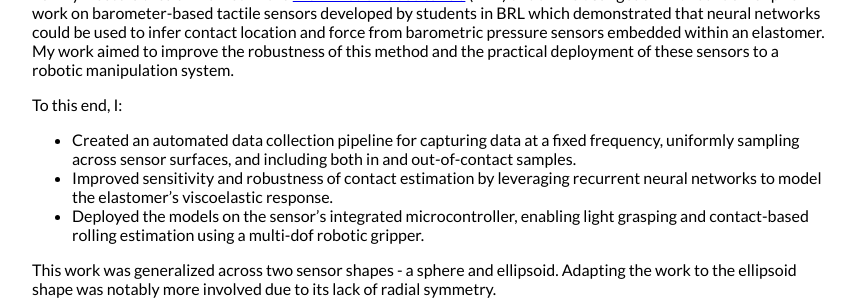
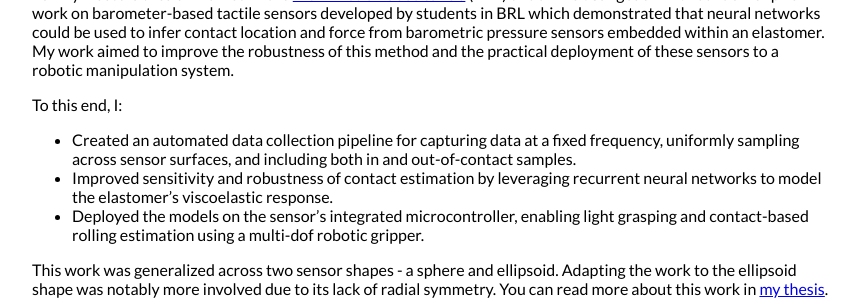
Before and after one commit to sharmi0/sharmi0.github.io, a Jekyll site: the page built from _projects/brl_p.md, in a window 1280 px wide and 900 px high, scrolled down 375 px, cut to the strip 0-306 px from the top of the window. Shown: the whole strip, without its empty margins (208-1067 px from the left). Built offline with Jekyll 4.4.1, drawn with Linux system fonts in a browser that asks for light colours.

Commit message:
added thesis link

```diff
--- a/_layouts/home.html
+++ b/_layouts/home.html
@@ -59,7 +59,7 @@
     <h4>Recent updates</h4>
     <div class="updates-wrapper">
       <ul id="items-list">
-        <li>||[10/01]|| Began a research contractor position at  <a href="https://sencilia.nl/" target="_blank" rel="noopener">Sencilia</a>.</li>
+        <li>||[10/25]|| Began a research contractor position at  <a href="https://sencilia.nl/" target="_blank" rel="noopener">Sencilia</a>.</li>
         <li>||[6/25]|| Began a research intern position at  <a href="https://sencilia.nl/" target="_blank" rel="noopener">Sencilia</a> in Groningen, Netherlands through MIT MISTI.</li>
         <li>||[6/25]|| Graduated with a Masters in Mechanical Engineering from MIT.</li>
         <li>||[9/24]|| Attended the first <a href="https://lasr.org/tspss2024" target="_blank" rel="noopener">Touch Sensing and Processing Summer School</a>!</li>
--- a/_projects/brl_p.md
+++ b/_projects/brl_p.md
@@ -22,7 +22,7 @@ cover_image: /assets/images/portfoliotiles/brltile.png
       <li>Deployed the models on the sensor’s integrated microcontroller, enabling light grasping and contact-based rolling estimation using a multi-dof robotic gripper.</li>
     </ul>
     <p>
-      This work was generalized across two sensor shapes - a sphere and ellipsoid. Adapting the work to the ellipsoid shape was notably more involved due to its lack of radial symmetry.
+      This work was generalized across two sensor shapes - a sphere and ellipsoid. Adapting the work to the ellipsoid shape was notably more involved due to its lack of radial symmetry. You can read more about this work in <a href="https://dspace.mit.edu/handle/1721.1/163574" target="_blank" rel="noopener">my thesis</a>.
     </p>
   </div>
 
```
